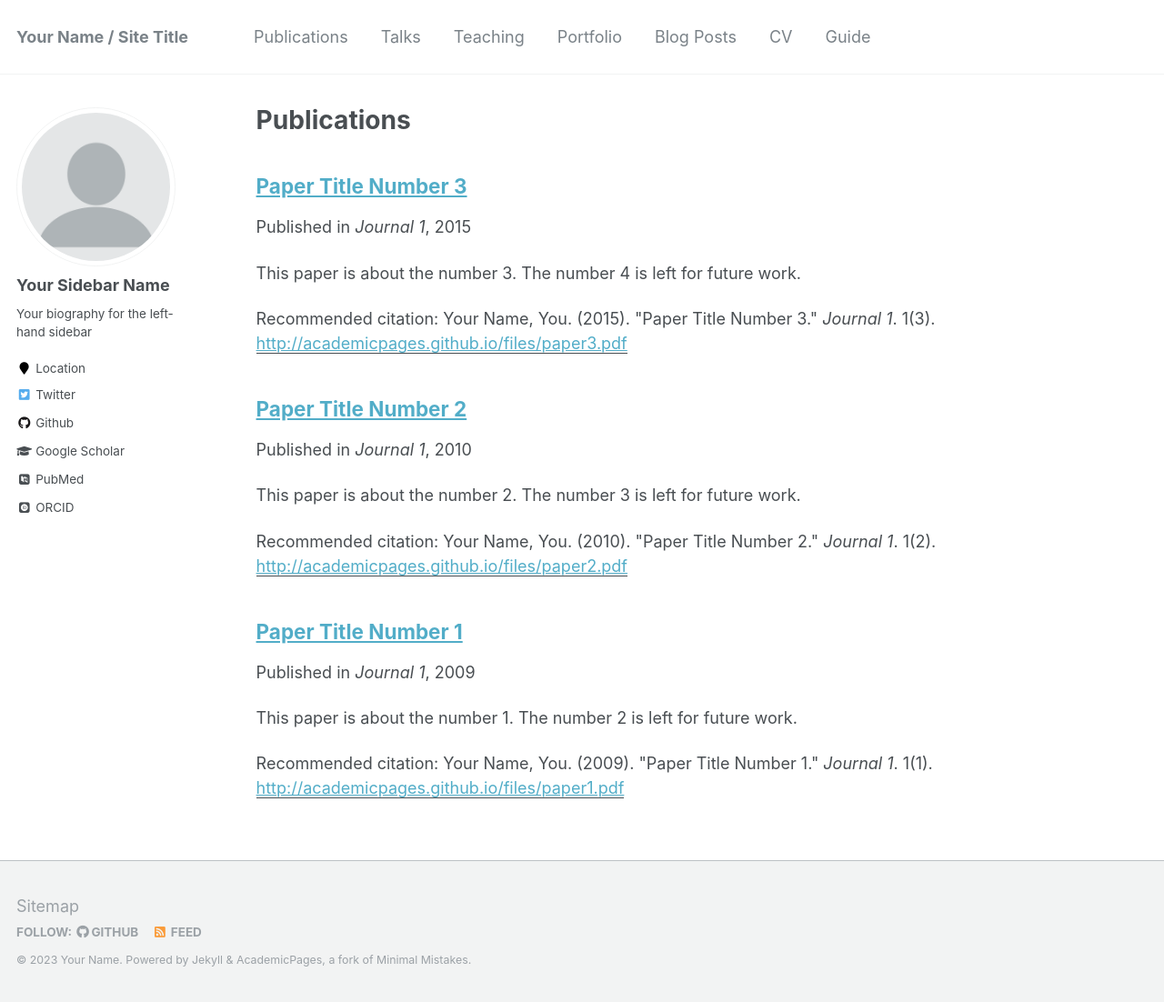
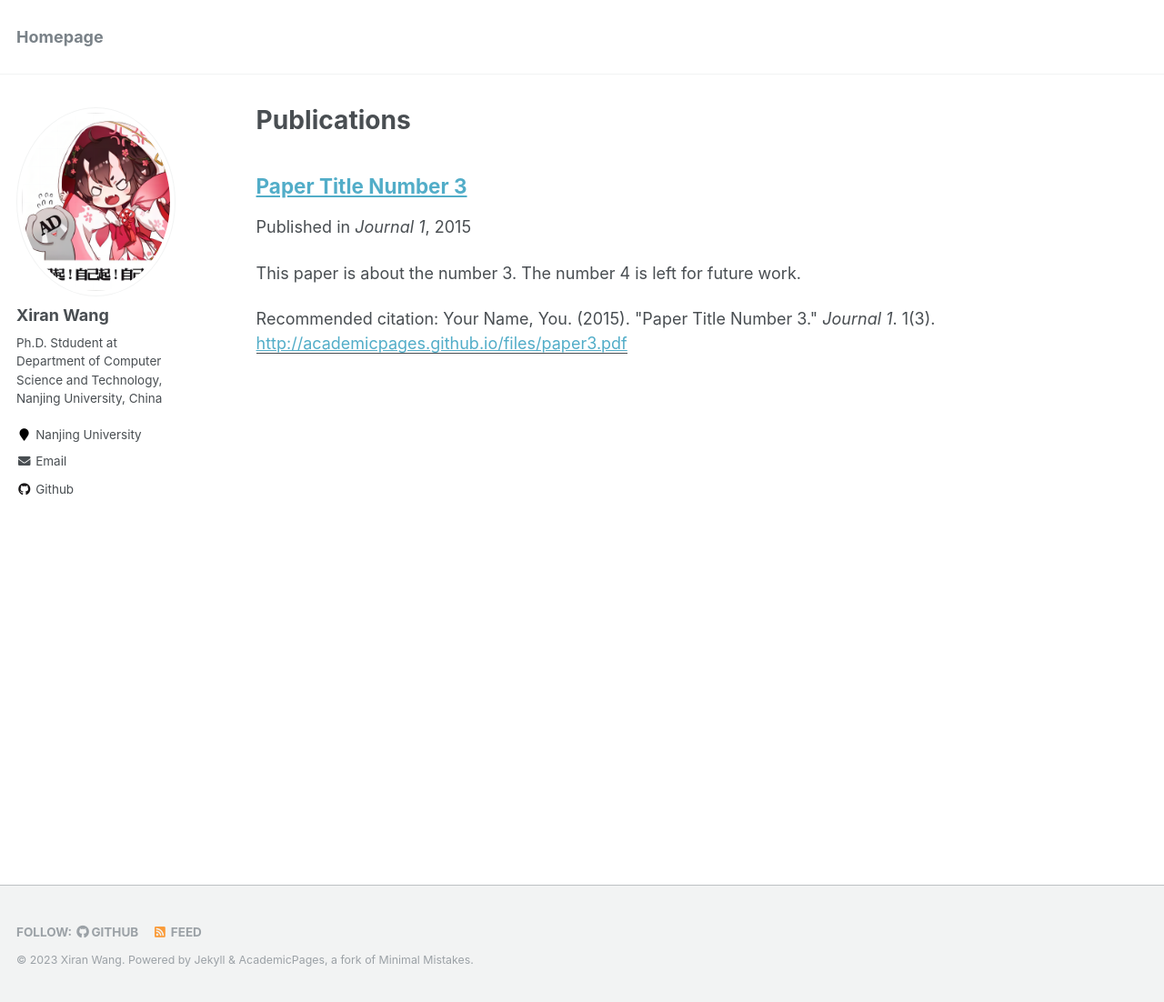
Before and after one commit to zzwdx/zzwdx.github.io, a Jekyll site: the page built from _pages/publications.md, in a window 1280 px wide and 1102 px high. Shown: the whole window at 91% size. Built offline with Jekyll 4.4.1, drawn with Linux system fonts in a browser that asks for light colours; some web fonts are replaced.

Commit message:
homepage v1

```diff
--- a/_config.yml
+++ b/_config.yml
@@ -7,13 +7,13 @@
 
 # Site Settings
 locale                   : "en-US"
-title                    : "Your Name / Site Title"
+title                    : "Homepage"
 title_separator          : "-"
-name                     : &name "Your Name"
+name                     : &name "Xiran Wang"
 description              : &description "personal description"
-url                      : https://academicpages.github.io # the base hostname & protocol for your site e.g. "https://mmistakes.github.io"
+url                      : https://zzwdx.github.io # the base hostname & protocol for your site e.g. "https://mmistakes.github.io"
 baseurl                  : "" # the subpath of your site, e.g. "/blog"
-repository               : "academicpages/academicpages.github.io"
+repository               : "zzwdx/zzwdx.github.io"
 teaser                   :  # filename of teaser fallback teaser image placed in /images/, .e.g. "500x300.png"
 breadcrumbs              : false # true, false (default)
 words_per_minute         : 160
@@ -80,14 +80,14 @@
 
 # Site Author
 author:
-  name             : "Your Sidebar Name"
-  avatar           : "profile.png"
-  bio              : "Your biography for the left-hand sidebar"
-  location         : "Location"
+  name             : "Xiran Wang"
+  avatar           : "momo.png"
+  bio              : "Ph.D. Stdudent at Department of Computer Science and Technology, Nanjing University, China"
+  location         : "Nanjing University"
   employer         :
-  pubmed           : "https://www.ncbi.nlm.nih.gov/pubmed/?term=john+snow"
-  googlescholar    : "http://yourfullgooglescholarurl.com"
-  email            :
+  pubmed           : # "https://www.ncbi.nlm.nih.gov/pubmed/?term=john+snow"
+  googlescholar    : # "http://yourfullgooglescholarurl.com"
+  email            : "zzwdx@nju.edu.cn"
   researchgate     :  # example: "https://www.researchgate.net/profile/yourprofile"
   uri              :
   bitbucket        :
@@ -96,20 +96,20 @@
   flickr           :
   facebook         :
   foursquare       :
-  github           : "academicpages"
+  github           : "zzwdx"
   google_plus      :
   keybase          :
   instagram        :
-  impactstory      : #"https://profiles.impactstory.org/u/xxxx-xxxx-xxxx-xxxx"
+  impactstory      : # "https://profiles.impactstory.org/u/xxxx-xxxx-xxxx-xxxx"
   lastfm           :
   linkedin         :
-  orcid            : "http://orcid.org/yourorcidurl"
+  orcid            : # "http://orcid.org/yourorcidurl"
   pinterest        :
   soundcloud       :
   stackoverflow    : # http://stackoverflow.com/users/123456/username
   steam            :
   tumblr           :
-  twitter          : "replacethistwitterhandle"
+  twitter          : # "replacethistwitterhandle"
   vine             :
   weibo            :
   xing             :
--- a/_includes/footer/custom.html
+++ b/_includes/footer/custom.html
@@ -1,3 +1,3 @@
 <!-- start custom footer snippets -->
-<a href="/sitemap/">Sitemap</a>
+<!-- <a href="/sitemap/">Sitemap</a> -->
 <!-- end custom footer snippets -->
--- a/_publications/2009-10-01-paper-title-number-1.md
+++ /dev/null
@@ -1,15 +0,0 @@
----
-title: "Paper Title Number 1"
-collection: publications
-permalink: /publication/2009-10-01-paper-title-number-1
-excerpt: 'This paper is about the number 1. The number 2 is left for future work.'
-date: 2009-10-01
-venue: 'Journal 1'
-paperurl: 'http://academicpages.github.io/files/paper1.pdf'
-citation: 'Your Name, You. (2009). &quot;Paper Title Number 1.&quot; <i>Journal 1</i>. 1(1).'
----
-This paper is about the number 1. The number 2 is left for future work.
-
-[Download paper here](http://academicpages.github.io/files/paper1.pdf)
-
-Recommended citation: Your Name, You. (2009). "Paper Title Number 1." <i>Journal 1</i>. 1(1).
--- a/_publications/2010-10-01-paper-title-number-2.md
+++ /dev/null
@@ -1,15 +0,0 @@
----
-title: "Paper Title Number 2"
-collection: publications
-permalink: /publication/2010-10-01-paper-title-number-2
-excerpt: 'This paper is about the number 2. The number 3 is left for future work.'
-date: 2010-10-01
-venue: 'Journal 1'
-paperurl: 'http://academicpages.github.io/files/paper2.pdf'
-citation: 'Your Name, You. (2010). &quot;Paper Title Number 2.&quot; <i>Journal 1</i>. 1(2).'
----
-This paper is about the number 2. The number 3 is left for future work.
-
-[Download paper here](http://academicpages.github.io/files/paper2.pdf)
-
-Recommended citation: Your Name, You. (2010). "Paper Title Number 2." <i>Journal 1</i>. 1(2).
```
Also changed, not shown: _data/navigation.yml (+14 -14 lines), _pages/about.md (+20 -4 lines), _publications/2023-07-13-MEDIC.md (renamed from _publications/2015-10-01-paper-title-number-3.md), images/momo.png (added).
